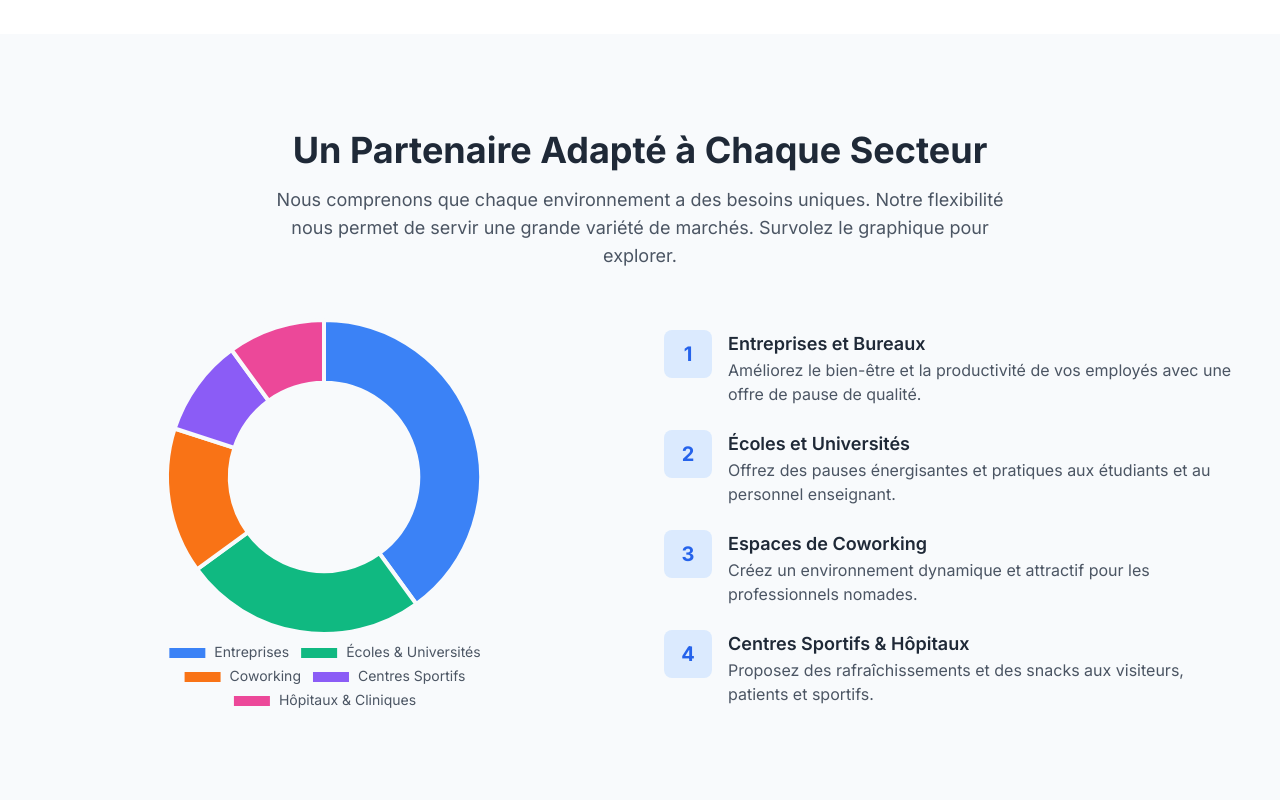
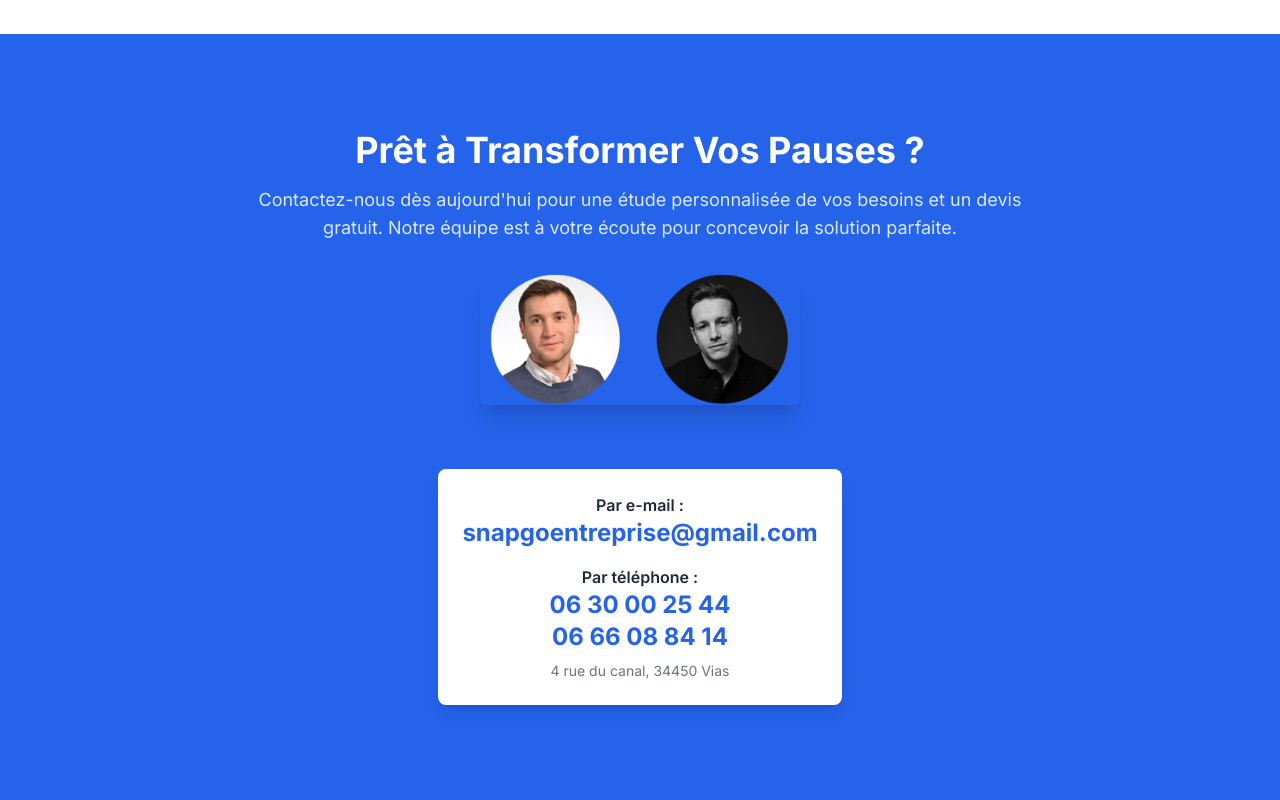
Before and after one commit to Martpl/snapgoentreprise, a plain HTML site: page index.html in a window 1280 px wide. Shown: the part 1800-2600 px from the top of the page. Drawn offline with nearby package versions, Linux system fonts and the light colour scheme.

Commit message:
Add files via upload

```diff
--- a/index.html
+++ b/index.html
@@ -10,8 +10,8 @@
     <link rel="preconnect" href="https://fonts.gstatic.com" crossorigin>
     <link href="https://fonts.googleapis.com/css2?family=Inter:wght@400;600;700&display=swap" rel="stylesheet">
     <!-- Chosen Palette: Warm Neutral & Tech Blue -->
-    <!-- Application Structure Plan: Une application à page unique avec une navigation supérieure fixe qui défile vers des sections dédiées : un en-tête percutant, une présentation de la solution, une section de services interactifs sous forme de cartes cliquables, une vitrine de produits, un graphique interactif pour les marchés cibles, et un résumé des avantages clés. Cette structure est conçue comme un entonnoir de vente, guidant logiquement l'utilisateur de la proposition de valeur générale aux détails spécifiques, le tout menant à un appel à l'action clair. C'est plus engageant et intuitif qu'une simple lecture linéaire. -->
-    <!-- Visualization & Content Choices: La liste des "Services Inclus" est transformée en cartes interactives (HTML/JS) pour une exploration engageante. La liste des "Marchés Cibles" est visualisée via un graphique en beignet (Chart.js) pour montrer l'étendue de l'expertise de manière dynamique et mémorable. Les "Pourquoi nous choisir" sont présentés dans une grille d'icônes pour une lecture rapide et un impact visuel. Ces choix transforment les listes statiques en expériences interactives, améliorant la rétention de l'information. -->
+    <!-- Application Structure Plan: Une application à page unique avec une navigation supérieure fixe qui défile vers des sections dédiées : un en-tête percutant, une présentation de la solution, une section de services interactifs sous forme de cartes cliquables, une vitrine de produits, et un résumé des avantages clés. La section "Marchés Cibles" a été supprimée. Cette structure est conçue comme un entonnoir de vente, guidant logiquement l'utilisateur de la proposition de valeur générale aux détails spécifiques, le tout menant à un appel à l'action clair. C'est plus engageant et intuitif qu'une simple lecture linéaire. -->
+    <!-- Visualization & Content Choices: La liste des "Services Inclus" est transformée en cartes interactives (HTML/JS) pour une exploration engageante. Les "Pourquoi nous choisir" sont présentés dans une grille d'icônes pour une lecture rapide et un impact visuel. La section contact intègre désormais les numéros de téléphone et une photo des fondateurs pour une touche plus personnelle. Ces choix transforment les listes statiques en expériences interactives, améliorant la rétention de l'information. -->
     <!-- CONFIRMATION: NO SVG graphics used. NO Mermaid JS used. -->
     <style>
         body {
@@ -71,7 +71,6 @@
                 <nav class="hidden md:flex items-center space-x-8">
                     <a href="#solution" class="nav-link text-gray-600 hover:text-blue-600 font-medium">Notre Solution</a>
                     <a href="#services" class="nav-link text-gray-600 hover:text-blue-600 font-medium">Services</a>
-                    <a href="#marches" class="nav-link text-gray-600 hover:text-blue-600 font-medium">Marchés Cibles</a>
                     <a href="#contact" class="bg-blue-600 text-white px-4 py-2 rounded-lg hover:bg-blue-700 transition-colors">Contactez-nous</a>
                 </nav>
                 <button id="mobile-menu-button" class="md:hidden text-gray-800">
@@ -82,7 +81,6 @@
         <div id="mobile-menu" class="hidden md:hidden">
             <a href="#solution" class="block py-2 px-4 text-sm text-gray-600 hover:bg-gray-100">Notre Solution</a>
             <a href="#services" class="block py-2 px-4 text-sm text-gray-600 hover:bg-gray-100">Services</a>
-            <a href="#marches" class="block py-2 px-4 text-sm text-gray-600 hover:bg-gray-100">Marchés Cibles</a>
             <a href="#contact" class="block py-2 px-4 text-sm text-blue-600 hover:bg-gray-100">Contactez-nous</a>
         </div>
     </header>
@@ -179,58 +177,23 @@
             </div>
         </section>
 
-        <section id="marches" class="py-16 lg:py-24">
-            <div class="container mx-auto px-4 sm:px-6 lg:px-8">
-                 <div class="text-center mb-12">
-                    <h2 class="text-3xl lg:text-4xl font-bold">Un Partenaire Adapté à Chaque Secteur</h2>
-                    <p class="mt-4 text-lg text-gray-600 max-w-3xl mx-auto">Nous comprenons que chaque environnement a des besoins uniques. Notre flexibilité nous permet de servir une grande variété de marchés. Survolez le graphique pour explorer.</p>
-                </div>
-                <div class="grid lg:grid-cols-2 gap-12 items-center">
-                    <div class="chart-container">
-                        <canvas id="marchesCiblesChart"></canvas>
-                    </div>
-                     <div class="space-y-6">
-                        <div class="flex items-start">
-                            <div class="flex-shrink-0 w-12 h-12 bg-blue-100 text-blue-600 rounded-lg flex items-center justify-center font-bold text-xl">1</div>
-                            <div class="ml-4">
-                                <h4 class="text-lg font-semibold">Entreprises et Bureaux</h4>
-                                <p class="text-gray-600">Améliorez le bien-être et la productivité de vos employés avec une offre de pause de qualité.</p>
-                            </div>
-                        </div>
-                        <div class="flex items-start">
-                            <div class="flex-shrink-0 w-12 h-12 bg-blue-100 text-blue-600 rounded-lg flex items-center justify-center font-bold text-xl">2</div>
-                            <div class="ml-4">
-                                <h4 class="text-lg font-semibold">Écoles et Universités</h4>
-                                <p class="text-gray-600">Offrez des pauses énergisantes et pratiques aux étudiants et au personnel enseignant.</p>
-                            </div>
-                        </div>
-                        <div class="flex items-start">
-                            <div class="flex-shrink-0 w-12 h-12 bg-blue-100 text-blue-600 rounded-lg flex items-center justify-center font-bold text-xl">3</div>
-                            <div class="ml-4">
-                                <h4 class="text-lg font-semibold">Espaces de Coworking</h4>
-                                <p class="text-gray-600">Créez un environnement dynamique et attractif pour les professionnels nomades.</p>
-                            </div>
-                        </div>
-                        <div class="flex items-start">
-                            <div class="flex-shrink-0 w-12 h-12 bg-blue-100 text-blue-600 rounded-lg flex items-center justify-center font-bold text-xl">4</div>
-                            <div class="ml-4">
-                                <h4 class="text-lg font-semibold">Centres Sportifs & Hôpitaux</h4>
-                                <p class="text-gray-600">Proposez des rafraîchissements et des snacks aux visiteurs, patients et sportifs.</p>
-                            </div>
-                        </div>
-                    </div>
-                </div>
-            </div>
-        </section>
-
         <section id="contact" class="py-16 lg:py-24 bg-blue-600 text-white">
             <div class="container mx-auto px-4 sm:px-6 lg:px-8">
                 <div class="text-center max-w-3xl mx-auto">
                     <h2 class="text-3xl lg:text-4xl font-bold">Prêt à Transformer Vos Pauses ?</h2>
                     <p class="mt-4 text-lg text-blue-100">Contactez-nous dès aujourd'hui pour une étude personnalisée de vos besoins et un devis gratuit. Notre équipe est à votre écoute pour concevoir la solution parfaite.</p>
+
+                    <!-- Photo des fondateurs -->
+                    <img src="nosphotos.png" alt="Photo des fondateurs de Snapgoentreprise" class="mx-auto mt-8 mb-8 w-full max-w-xs rounded-lg shadow-xl">
+
                     <div class="mt-8 bg-white text-gray-800 rounded-lg p-6 inline-block shadow-lg">
                         <p class="font-semibold">Par e-mail :</p>
                         <a href="mailto:snapgoentreprise@gmail.com" class="text-xl lg:text-2xl font-bold text-blue-600 hover:underline">snapgoentreprise@gmail.com</a>
+
+                        <p class="font-semibold mt-4">Par téléphone :</p>
+                        <p class="text-xl lg:text-2xl font-bold text-blue-600">06 30 00 25 44</p>
+                        <p class="text-xl lg:text-2xl font-bold text-blue-600">06 66 08 84 14</p>
+
                         <p class="mt-2 text-sm text-gray-500">4 rue du canal, 34450 Vias</p>
                     </div>
                 </div>
@@ -275,67 +238,45 @@
                 });
             });
 
-            const ctx = document.getElementById('marchesCiblesChart').getContext('2d');
-            const marchesCiblesChart = new Chart(ctx, {
-                type: 'doughnut',
-                data: {
-                    labels: ['Entreprises', 'Écoles & Universités', 'Coworking', 'Centres Sportifs', 'Hôpitaux & Cliniques'],
-                    datasets: [{
-                        label: 'Marchés Cibles',
-                        data: [40, 25, 15, 10, 10],
-                        backgroundColor: [
-                            '#3b82f6',
-                            '#10b981',
-                            '#f97316',
-                            '#8b5cf6',
-                            '#ec4899'
-                        ],
-                        borderColor: '#f8fafc',
-                        borderWidth: 4,
-                        hoverOffset: 16
-                    }]
-                },
-                options: {
-                    responsive: true,
-                    maintainAspectRatio: false,
-                    cutout: '60%',
-                    plugins: {
-                        legend: {
-                            position: 'bottom',
-                            labels: {
-                                color: '#4b5563',
-                                font: {
-                                    size: 14,
-                                    family: 'Inter'
-                                }
-                            }
-                        },
-                        tooltip: {
-                            backgroundColor: '#1f2937',
-                            titleFont: {
-                                size: 16,
-                                family: 'Inter'
-                            },
-                            bodyFont: {
-                                size: 14,
-                                family: 'Inter'
-                            },
-                            callbacks: {
-                                label: function(context) {
-                                    let label = context.label || '';
-                                    if (label) {
-                                        label += ': ';
-                                    }
-                                    if (context.parsed !== null) {
-                                        label += context.parsed + '%';
-                                    }
-                                    return label;
-                                }
-                            }
-                        }
-                    }
-                }
-            });
+            // Suppression du graphique car la section marchés cibles a été retirée
+            // const ctx = document.getElementById('marchesCiblesChart').getContext('2d');
+            // const marchesCiblesChart = new Chart(ctx, {
+            //     type: 'doughnut',
+            //     data: {
+            //         labels: ['Entreprises', 'Écoles & Universités', 'Coworking', 'Centres Sportifs', 'Hôpitaux & Cliniques'],
+            //         datasets: [{
+            //             label: 'Marchés Cibles',
+            //             data: [40, 25, 15, 10, 10],
+            //             backgroundColor: [
+            //                 '#3b82f6',
+            //                 '#10b981',
+            //                 '#f97316',
+            //                 '#8b5cf6',
+            //                 '#ec4899'
+            //             ],
+            //             borderColor: '#f8fafc',
+            //             borderWidth: 4,
+            //             hoverOffset: 16
+            //         }]
+            //     },
+            //     options: {
+            //         responsive: true,
+            //         maintainAspectRatio: false,
+            //         cutout: '60%',
+            //         plugins: {
+            //             legend: {
+            //                 position: 'bottom',
+            //                 labels: {
+            //                     color: '#4b5563',
+            //                     font: {
+            //                         size: 14,
+            //                         family: 'Inter'
+            //                     }
+            //                 }
+            //             }
+            //         }
+            //     }
+            // });
         });
     </script>
 </body>
```
